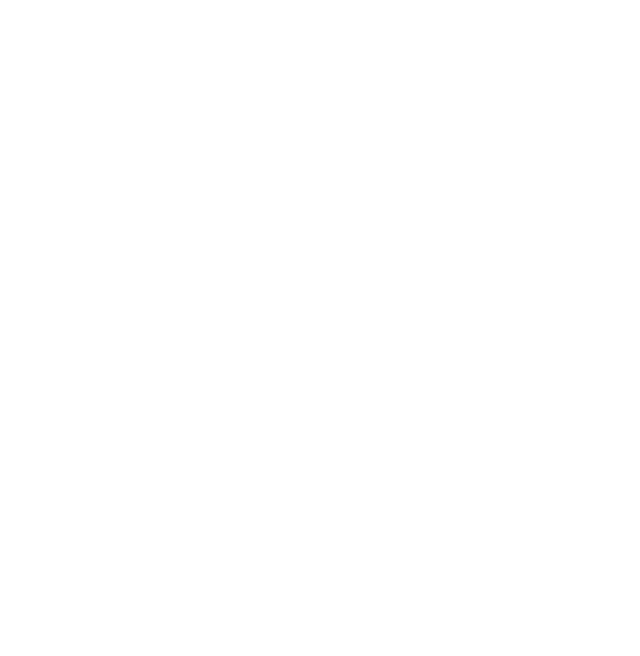
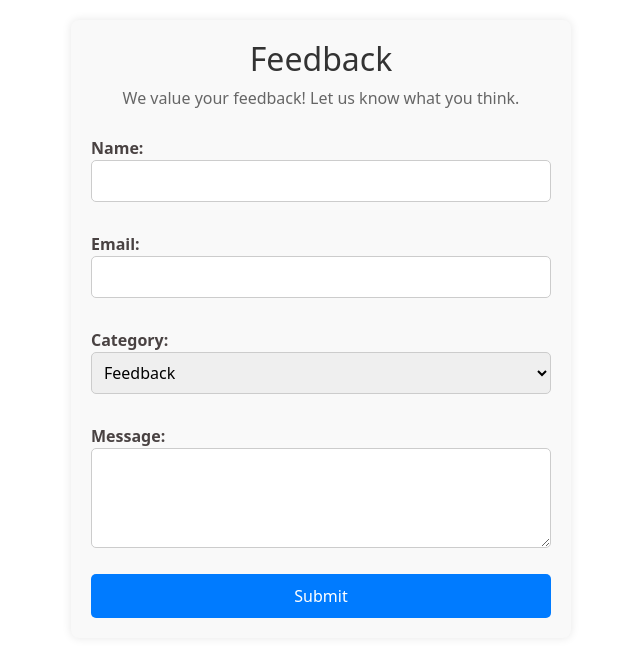
Before and after one commit to santo-27/fitness_app, a React (Create React App) app in the folder client/: page /feedback in a window 1280 px wide. Before the commit this address had no page. Shown: the top 656 px of the page, without its empty margins (319-959 px from the left). Built offline with nearby package versions, Linux system fonts and the light colour scheme.

Commit message:
Added styling for home page, included feedback page, and made changes to navbar

```diff
--- a/client/src/App.js
+++ b/client/src/App.js
@@ -10,6 +10,7 @@ import NewWorkouts from './NewWorkouts';
 import LogWorkout from './LogWorkout';
 import Progress from './Progress.js';
 import Assistant from './Assistant/Assistant.js';
+import Feedback from './Feedback/Feedback.js';
 import "./App.css"
 
 function App() {
@@ -25,6 +26,7 @@ function App() {
         <Route path='/log_workout' element={<LogWorkout />} />
         <Route path='/progress' element={<Progress />} />
         <Route path='/assistant' element={<Assistant />} />
+        <Route path='/feedback' element={<Feedback />} />
       </Routes>
       </AuthProvider>
     </div>
--- /dev/null
+++ b/client/src/Feedback/Feedback.css
@@ -0,0 +1,60 @@
+.feedback-container {
+    max-width: 500px;
+    margin: 20px auto;
+    padding: 20px;
+    border-radius: 8px;
+    box-shadow: 0px 0px 10px rgba(0, 0, 0, 0.1);
+    background-color: #f9f9f9;
+  }
+
+  h2 {
+    text-align: center;
+    color: #333;
+  }
+
+  p {
+    text-align: center;
+    color: #666;
+  }
+
+  form {
+    display: flex;
+    flex-direction: column;
+  }
+
+  label {
+    margin: 10px 0 5px;
+    font-weight: bold;
+  }
+
+  input, select, textarea {
+    width: 100%;
+    padding: 8px;
+    margin-bottom: 15px;
+    border: 1px solid #ccc;
+    border-radius: 5px;
+  }
+
+  textarea {
+    resize: vertical;
+    height: 100px;
+  }
+
+  button {
+    background-color: #007bff;
+    color: white;
+    padding: 10px;
+    border: none;
+    border-radius: 5px;
+    cursor: pointer;
+  }
+
+  button:hover {
+    background-color: #0056b3;
+  }
+
+  .success-message {
+    text-align: center;
+    color: green;
+    font-weight: bold;
+  }
--- /dev/null
+++ b/client/src/Feedback/Feedback.js
@@ -0,0 +1,67 @@
+import React, { useState } from "react";
+import "./Feedback.css";
+
+function Feedback() {
+  const [formData, setFormData] = useState({
+    name: "",
+    email: "",
+    message: "",
+    category: "feedback",
+  });
+
+  const [submitted, setSubmitted] = useState(false);
+
+  // Handle input change
+  const handleChange = (e) => {
+    setFormData({ ...formData, [e.target.name]: e.target.value });
+  };
+
+  // Handle form submission
+  const handleSubmit = (e) => {
+    e.preventDefault();
+    console.log("Submitted Data:", formData);
+    setSubmitted(true);
+  };
+
+  return (
+    <div className="feedback-container">
+      <h2>Feedback</h2>
+      <p>We value your feedback! Let us know what you think.</p>
+
+      {submitted ? (
+        <p className="success-message">Thank you for your feedback! ✅</p>
+      ) : (
+        <form onSubmit={handleSubmit}>
+          <label>
+            Name:
+            <input type="text" name="name" value={formData.name} onChange={handleChange} required />
+          </label>
+
+          <label>
+            Email:
+            <input type="email" name="email" value={formData.email} onChange={handleChange} required />
+          </label>
+
+          <label>
+            Category:
+            <select name="category" value={formData.category} onChange={handleChange}>
+              <option value="feedback">Feedback</option>
+              <option value="query">Query</option>
+              <option value="bug">Bug Report</option>
+              <option value="review">Review</option>
+            </select>
+          </label>
+
+          <label>
+            Message:
+            <textarea name="message" value={formData.message} onChange={handleChange} required />
+          </label>
+
+          <button type="submit">Submit</button>
+        </form>
+      )}
+    </div>
+  );
+}
+
+export default Feedback;
--- a/client/src/GoalShow/GoalShow.css
+++ b/client/src/GoalShow/GoalShow.css
@@ -1,6 +1,8 @@
 .card{
-    background-color: wheat;
-    border-radius: 10px;
+    color: black;
+    background-color: rgb(255, 242, 217);
+    border: 5px rgb(255, 183, 0) outset ;
+    border-radius: 100px;
     margin: 10px;
     padding: 10px;
     margin-left: 20px;
--- a/client/src/GoalShow/GoalShow.js
+++ b/client/src/GoalShow/GoalShow.js
@@ -17,7 +17,7 @@ function GoalShow(props) {
             <div className="">Name of the Workout: {props.data.workout}</div>
             Number of sets - {props.data.sets}
         </div>
-        <span className="badge text-bg-primary rounded-pill">{props.data.reps}</span>
+        <span className="badge text-bg-danger rounded-pill">{props.data.reps}</span>
         </li>
     </div>
     </div>
--- a/client/src/Header.css
+++ b/client/src/Header.css
@@ -3,14 +3,21 @@
 }
 
 .Home-day-style{
+    color: rgb(0, 0, 0);
     padding-left: 10px;
     /* font-weight: bold; */
-    font-size: large;
+    font-size: x-large;
 }
 
 .montserrat{
     font-family: "Montserrat", sans-serif;
     font-optical-sizing: auto;
-    font-weight: weight;
+    font-weight: bolder;
     font-style: normal;
   }
+
+.navbar a{
+    color: black;
+    font-weight:600;
+    font-size: large;
+}
--- a/client/src/Header.js
+++ b/client/src/Header.js
@@ -7,41 +7,38 @@ import 'bootstrap/dist/css/bootstrap.min.css';
 import { Link } from 'react-router-dom';
 import {Row} from 'react-bootstrap';
 import './Header.css'
+import './Home.module.css'
 
 
 
 function Header() {
   return (
-    <div className='d-flex flex-row'>
-        <Navbar expand="lg" className="bg-body-tertiary">
-        <Container >
+    <div>
+      <Navbar expand="lg" style={{background: 'linear-gradient( to right,rgb(66, 124, 155),rgb(115, 184, 211),rgb(66, 124, 155))'}}>
+        <Container fluid>
           <Navbar.Brand href="#home">app-name</Navbar.Brand>
           <Navbar.Toggle aria-controls="basic-navbar-nav" />
           <Navbar.Collapse id="basic-navbar-nav">
-          <Nav className="me-auto">
-            <Nav.Link as={Link} to="/home" >Home</Nav.Link>
+            <Nav className="ms-auto">
+              <Nav.Link as={Link} to="/home">Home</Nav.Link>
               <Nav.Link as={Link} to="/about">About</Nav.Link>
               <Nav.Link as={Link} to="/log_workout">Log workout</Nav.Link>
               <Nav.Link as={Link} to="/assistant">Ai Assistant</Nav.Link>
-
+              <Nav.Link as={Link} to="/Feedback">Feedback</Nav.Link>
 
               <NavDropdown title="Dropdown" id="basic-nav-dropdown">
-
-              <NavDropdown.Item as={Link} to='/new_workout'>
-                new_workout
-              </NavDropdown.Item>
-              <NavDropdown.Item as={Link} to='/progress'>progress</NavDropdown.Item>
+                <NavDropdown.Item as={Link} to='/new_workout'>New Workout</NavDropdown.Item>
+                <NavDropdown.Item as={Link} to='/progress'>Progress</NavDropdown.Item>
                 <NavDropdown.Divider />
-              <NavDropdown.Item as={Link} to="/login">
-                Login
-              </NavDropdown.Item>
+                <NavDropdown.Item as={Link} to="/login">Login</NavDropdown.Item>
               </NavDropdown>
             </Nav>
           </Navbar.Collapse>
         </Container>
       </Navbar>
     </div>
-  )
+
+  );
 }
 
 export default Header;
--- a/client/src/Home.js
+++ b/client/src/Home.js
@@ -7,9 +7,9 @@ import axios from 'axios';
 import AuthContext from './authContext';
 import GoalShow from './GoalShow/GoalShow';
 import HomeCSS from './Home.module.css'
+// import './Home.module.css'
 
 // import Idiot from './idiot_error';
-
 
 
 function Home() {
@@ -235,7 +235,7 @@ function Home() {
 
 
   return (
-    <div>
+    <div className={HomeCSS.body_background}>
 
         <Header/>
 
@@ -244,7 +244,7 @@ function Home() {
             <h1>hello new user</h1>
           </div>
         ) : (
-          <div >
+          <div>
             <h2 className={HomeCSS.heading}>Your plan for the day is:</h2>
             {/* <ol class="list-group list-group-numbered"> */}
             {days.map((day, j) => {
--- a/client/src/Home.module.css
+++ b/client/src/Home.module.css
@@ -1,11 +1,16 @@
 .heading{
-    border: 2px;
-    border-radius: 5px;
-    margin: 5px;
-    border-color: black;
+    border: 3px groove;
+    border-radius: 10px;
+    /* margin: 5px; */
+    border-color: rgb(67, 2, 105);
     padding: 10px;
     justify-content: center;
-    background-color: rgb(180, 26, 26);
-    color: white;
+    background-color: rgb(177, 9, 9);
+    color: rgb(255, 255, 255);
+}
 
+.body_background {
+    color: black;
+    background: repeating-radial-gradient(rgb(135, 221, 255), rgb(66, 124, 155));
+    /* background: rgb(178, 159, 255); */
 }
--- a/client/src/index.css
+++ b/client/src/index.css
@@ -14,5 +14,5 @@ code {
 
 
 .index-style{
-  color: rgb(66,69,73);
+  color: rgb(73, 66, 66);
 }
```
Also changed, not shown: 1 other file (tests, documents, lock files or other folders). Lines whose indentation alone changed are shown as unchanged.
